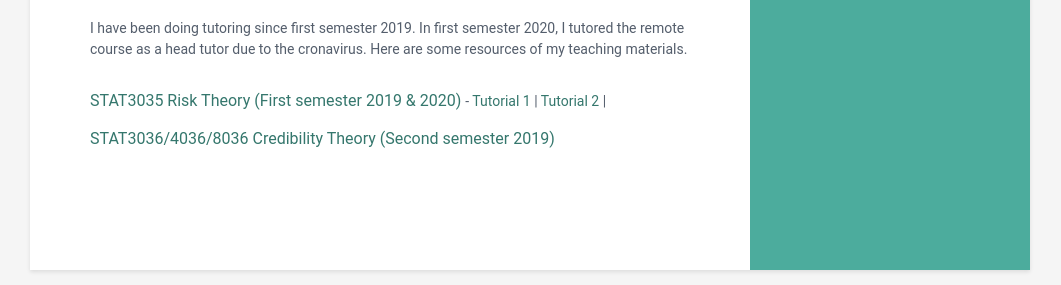
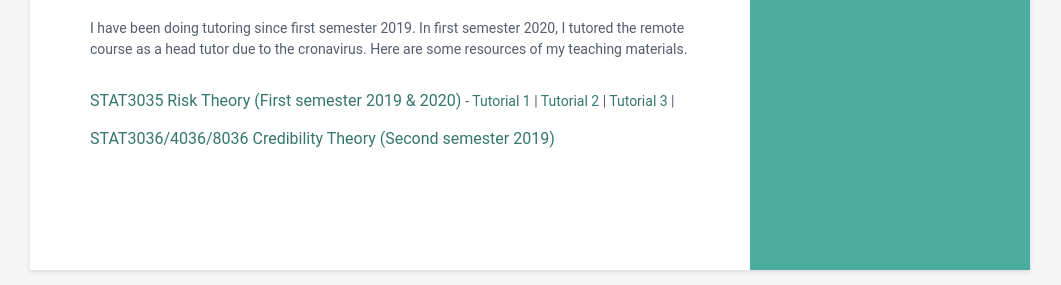
Before and after one commit to qingyue-li/qingyue-li.github.io, a Jekyll site: the page built from index.html, in a window 1280 px wide. Shown: the part 761-1046 px from the top of the page, without its empty margins (110-1171 px from the left). Built offline with Jekyll 4.4.1, drawn with Linux system fonts in a browser that asks for light colours.

Commit message:
Update data.yml

```diff
--- a/_data/data.yml
+++ b/_data/data.yml
@@ -64,7 +64,7 @@ projects:
         tagline: |
           <a href="qingyue-li.github.io/assets/Tutorial%201%20slides.pdf" target="_blank">Tutorial 1</a> |
           <a href="qingyue-li.github.io/assets/Tutorial%202%20slides.pdf" target="_blank">Tutorial 2</a> |
-
+          <a href="qingyue-li.github.io/assets/Tutorial%203%20slides.pdf" target="_blank">Tutorial 3</a> |
       - title: STAT3036/4036/8036 Credibility Theory (Second semester 2019)
         link: "https://programsandcourses.anu.edu.au/course/STAT3036"
 
```
